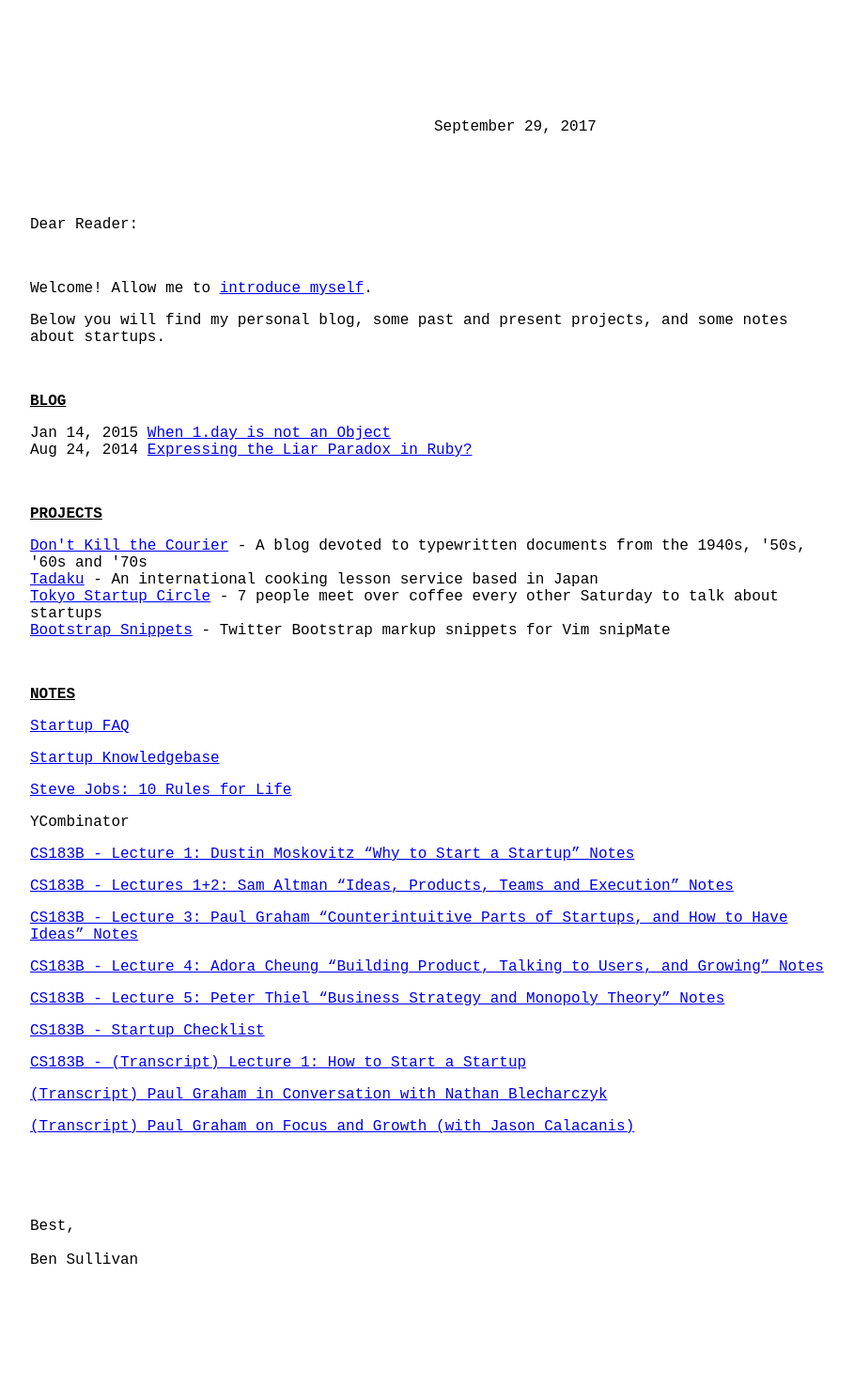
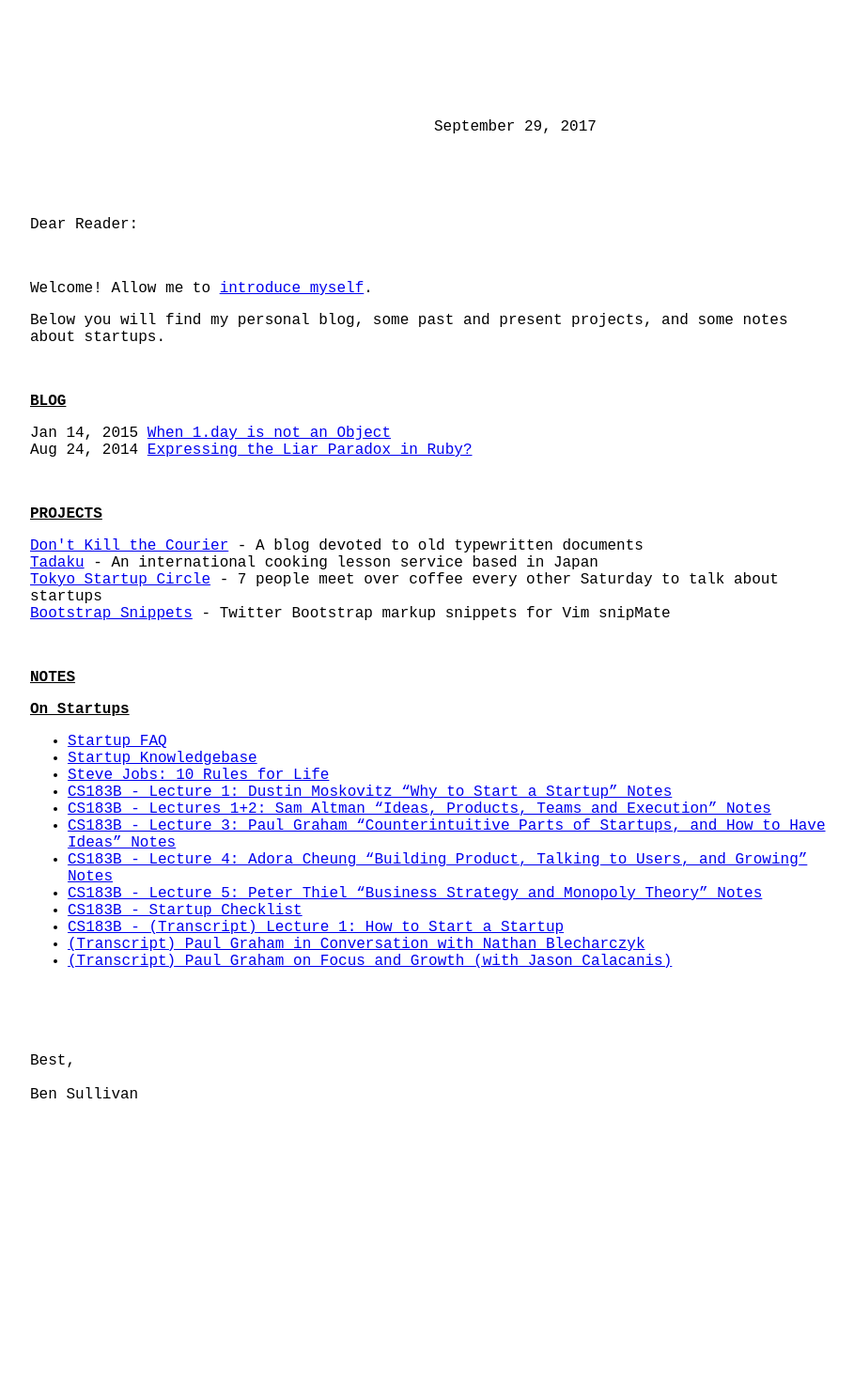
Before and after one commit to bnjs/bnjs.github.io, a Jekyll site: the page built from index.md, in a window 1280 px wide. Shown: the whole page at 94% size, without its empty margins (178-1087 px from the left). Built offline with Jekyll 4.4.1, drawn with Linux system fonts in a browser that asks for light colours; nearby versions of some CDN libraries; after the commit the page ends 1298 px from its top, so only the background shows below that.

Commit message:
Organize notes and update blog url

```diff
--- a/index.md
+++ b/index.md
@@ -52,7 +52,7 @@ Below you will find my personal blog, some past and present projects, and some n
 <!-- a href="https://github.com/bonsaiben/algebra-anki" target="_blank">Algebra Anki</a> - <span>Algebra flashcards for spaced-repetition software Anki</span -->
 
 <p>
-<a href="http://dont-kill-the-courier.tumblr.com">Don't Kill the Courier</a> - A blog devoted to typewritten documents from the 1940s, '50s, '60s and '70s<br>
+<a href="http://dktc.tumblr.com">Don't Kill the Courier</a> - A blog devoted to old typewritten documents<br>
 <a href="https://www.tadaku.com" target="_blank">Tadaku</a> - <span>An international cooking lesson service based in Japan</span><br>
 <a href="https://tokyo-startup-circle.doorkeeper.jp/" target="_blank">Tokyo Startup Circle</a> - <span>7 people meet over coffee every other Saturday to talk about startups</span><br>
 <a href="https://github.com/bonsaiben/bootstrap-snippets" target="_blank">Bootstrap Snippets</a> - <span>Twitter Bootstrap markup snippets for Vim snipMate</span><br>
@@ -62,31 +62,20 @@ Below you will find my personal blog, some past and present projects, and some n
 
 ## Notes
 
-<a href="/startup-faq">Startup FAQ</a>
+### On Startups
 
-<a href="/startup-knowledgebase">Startup Knowledgebase</a>
-
-<a href="/notes/steve-jobs-10-rules-for-life/">Steve Jobs: 10 Rules for Life</a>
-
-YCombinator
-
-<a href="/notes/cs183b-lecture-1-dustin-moskovitz-why-to-start-a-startup/">CS183B - Lecture 1: Dustin Moskovitz "Why to Start a Startup" Notes</a>
-
-<a href="/notes/sam-altman-ideas-products-teams-and-execution-highlights/">CS183B - Lectures 1+2: Sam Altman "Ideas, Products, Teams and Execution" Notes</a>
-
-<a href="/notes/cs183b-lecture-3-paul-graham-counterintuitive-parts-of-startups-and-how-to-have-ideas/">CS183B - Lecture 3: Paul Graham "Counterintuitive Parts of Startups, and How to Have Ideas" Notes</a>
-
-<a href="/notes/cs183b-lecture-4-adora-cheung-building-product-talking-to-users-and-growing/">CS183B - Lecture 4: Adora Cheung "Building Product, Talking to Users, and Growing" Notes</a>
-
-<a href="/notes/cs183b-lecture-5-peter-thiel-business-strategy-and-monopoly-theory/">CS183B - Lecture 5: Peter Thiel "Business Strategy and Monopoly Theory" Notes</a>
-
-<a href="/notes/startup-checklist/">CS183B - Startup Checklist</a>
-
-<a href="/2014/09/25/transcript-lecture-1-how-to-start-a-startup/">CS183B - (Transcript) Lecture 1: How to Start a Startup</a>
-
-<a href="/transcript-paul-graham-in-conversation-with-nathan-blecharczyk">(Transcript) Paul Graham in Conversation with Nathan Blecharczyk</a>
-
-<a href="/transcript-paul-graham-on-focus-and-growth">(Transcript) Paul Graham on Focus and Growth (with Jason Calacanis)</a>
+- <a href="/startup-faq">Startup FAQ</a>
+- <a href="/startup-knowledgebase">Startup Knowledgebase</a>
+- <a href="/notes/steve-jobs-10-rules-for-life/">Steve Jobs: 10 Rules for Life</a>
+- <a href="/notes/cs183b-lecture-1-dustin-moskovitz-why-to-start-a-startup/">CS183B - Lecture 1: Dustin Moskovitz "Why to Start a Startup" Notes</a>
+- <a href="/notes/sam-altman-ideas-products-teams-and-execution-highlights/">CS183B - Lectures 1+2: Sam Altman "Ideas, Products, Teams and Execution" Notes</a>
+- <a href="/notes/cs183b-lecture-3-paul-graham-counterintuitive-parts-of-startups-and-how-to-have-ideas/">CS183B - Lecture 3: Paul Graham "Counterintuitive Parts of Startups, and How to Have Ideas" Notes</a>
+- <a href="/notes/cs183b-lecture-4-adora-cheung-building-product-talking-to-users-and-growing/">CS183B - Lecture 4: Adora Cheung "Building Product, Talking to Users, and Growing" Notes</a>
+- <a href="/notes/cs183b-lecture-5-peter-thiel-business-strategy-and-monopoly-theory/">CS183B - Lecture 5: Peter Thiel "Business Strategy and Monopoly Theory" Notes</a>
+- <a href="/notes/startup-checklist/">CS183B - Startup Checklist</a>
+- <a href="/2014/09/25/transcript-lecture-1-how-to-start-a-startup/">CS183B - (Transcript) Lecture 1: How to Start a Startup</a>
+- <a href="/transcript-paul-graham-in-conversation-with-nathan-blecharczyk">(Transcript) Paul Graham in Conversation with Nathan Blecharczyk</a>
+- <a href="/transcript-paul-graham-on-focus-and-growth">(Transcript) Paul Graham on Focus and Growth (with Jason Calacanis)</a>
 
 
 
```
